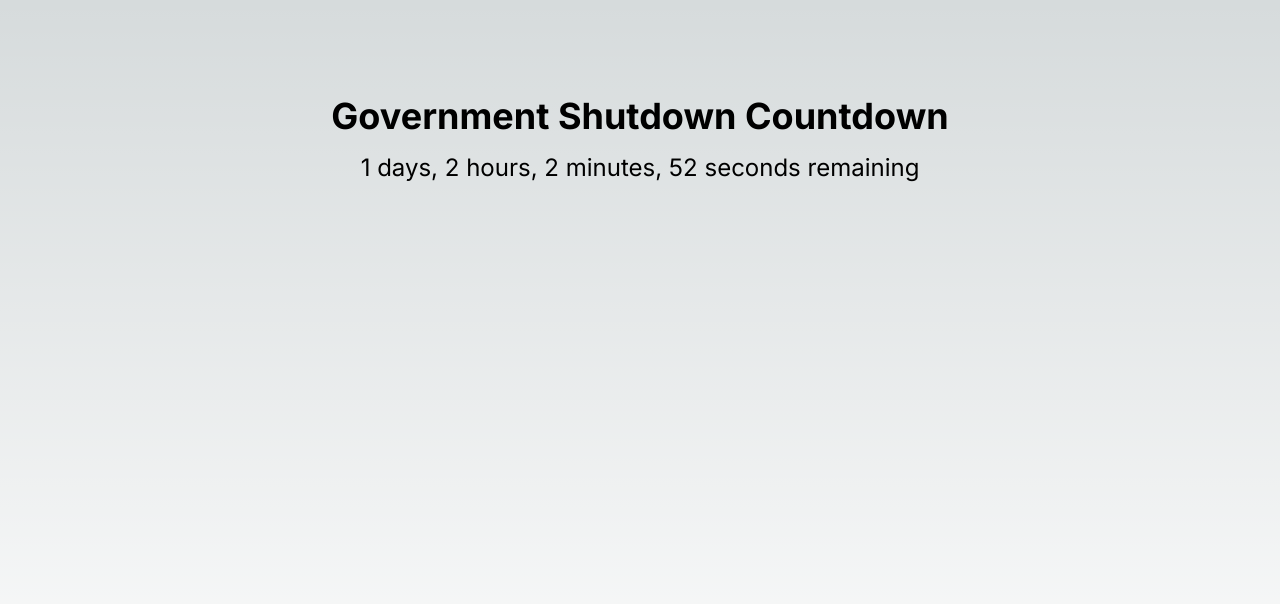
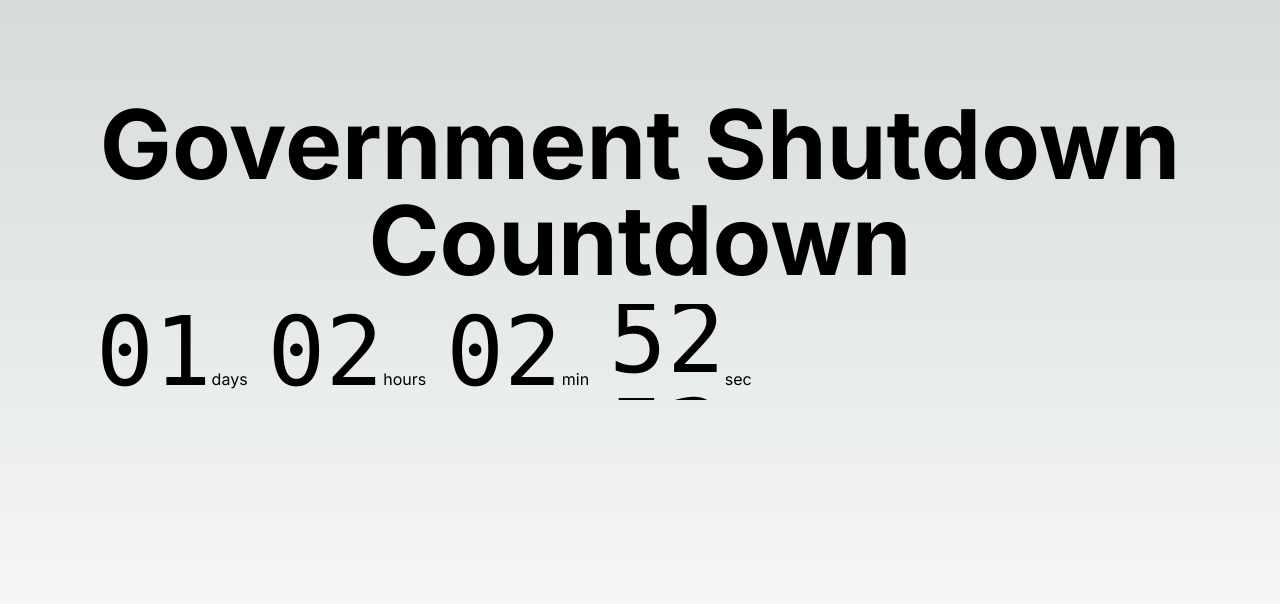
Before and after one commit to saundemanu/GovernmentShutdownTracker, a Next.js app: page / in a window 1280 px wide. Shown: the top 604 px of the page. Built offline with nearby package versions, Linux system fonts and the light colour scheme.

Commit message:
updated timer with new UI package

```diff
--- a/app/page.tsx
+++ b/app/page.tsx
@@ -38,10 +38,34 @@ export default function Home() {
       {/* ... Existing JSX ... */}
       {countdown !== null && (
         <div className="text-center">
-          <h1 className="text-4xl font-bold mb-4">Government Shutdown Countdown</h1>
-          <p className="text-2xl">
-            {countdown.days} days, {countdown.hours} hours, {countdown.minutes} minutes, {countdown.seconds} seconds remaining
-          </p>
+          <h1 className="text-8xl font-bold mb-4">Government Shutdown Countdown</h1>
+          <div className="flex gap-5">
+  <div>
+    <span className="countdown font-mono text-8xl">
+      <span style={{"--value": countdown ? countdown.days : 0}}></span>
+    </span>
+    <span>days</span>
+  </div>
+  <div>
+    <span className="countdown font-mono text-8xl">
+      <span style={{"--value": countdown ? countdown.hours : 0}}></span>
+    </span>
+    <span>hours</span>
+  </div>
+  <div>
+    <span className="countdown font-mono text-8xl">
+      <span style={{"--value": countdown ? countdown.minutes : 0}}></span>
+    </span>
+    <span>min</span>
+  </div>
+  <div>
+    <span className="countdown font-mono text-8xl">
+      <span style={{"--value": countdown ? countdown.seconds : 0}}></span>
+    </span>
+    <span>sec</span>
+  </div>
+</div>
+
         </div>
       )}
     </main>
--- a/package.json
+++ b/package.json
@@ -21,6 +21,7 @@
     "@types/react": "latest",
     "@types/react-dom": "latest",
     "autoprefixer": "latest",
+    "daisyui": "^3.8.1",
     "eslint": "latest",
     "eslint-config-next": "latest",
     "postcss": "latest",
--- a/tailwind.config.ts
+++ b/tailwind.config.ts
@@ -1,4 +1,5 @@
 import type { Config } from 'tailwindcss'
+import daisyui from 'daisyui';
 
 const config: Config = {
   content: [
@@ -15,6 +16,7 @@ const config: Config = {
       },
     },
   },
-  plugins: [],
+  plugins: [daisyui],
 }
+
 export default config
```
Also changed, not shown: 1 other file (tests, documents, lock files or other folders).
